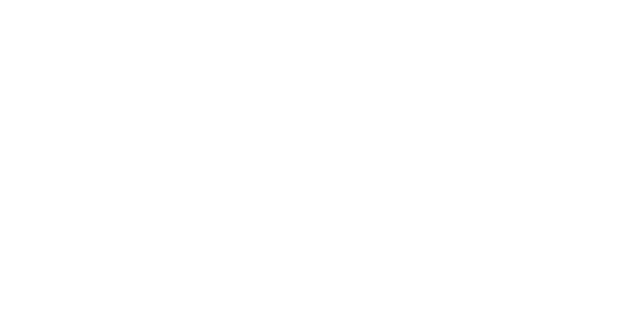
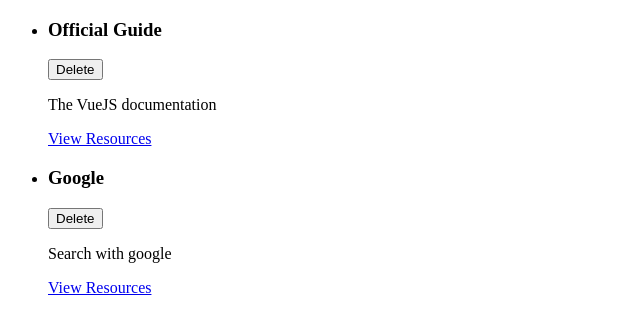
Before and after one commit to guiidc/learning-app, a Vue app: page / in a window 1280 px wide. Shown: the top 334 px of the page, without its empty margins (0-640 px from the left). Built offline with nearby package versions, Linux system fonts and the light colour scheme.

Commit message:
components & props

```diff
--- a/src/App.vue
+++ b/src/App.vue
@@ -1,9 +1,13 @@
 <template>
-  <ul></ul>
+  <ul v-for="res in storedResources" :key="res.id">
+    <learning-resources :title="res.title" :link="res.link" :description="res.description"/>
+  </ul>
 </template>
 
 <script>
+import LearningResources from './components/learning-resources/LearningResources.vue';
 export default {
+  components: { LearningResources },
   data() {
     return {
       storedResources: [
@@ -21,6 +25,6 @@
         },
       ]
     }
-  }
+  },
 }
 </script>
--- /dev/null
+++ b/src/components/learning-resources/LearningResources.vue
@@ -0,0 +1,20 @@
+<template>
+  <li>
+    <div>
+      <header>
+        <h3> {{ title }}</h3>
+        <button>Delete</button>
+      </header>
+    </div>
+    <p>{{ description }}</p>
+    <nav>
+      <a :href="link">View Resources</a>
+    </nav>
+  </li>
+</template>
+
+<script>
+  export default {
+    props: ['title', 'description', 'link'],
+  }
+</script>
```
